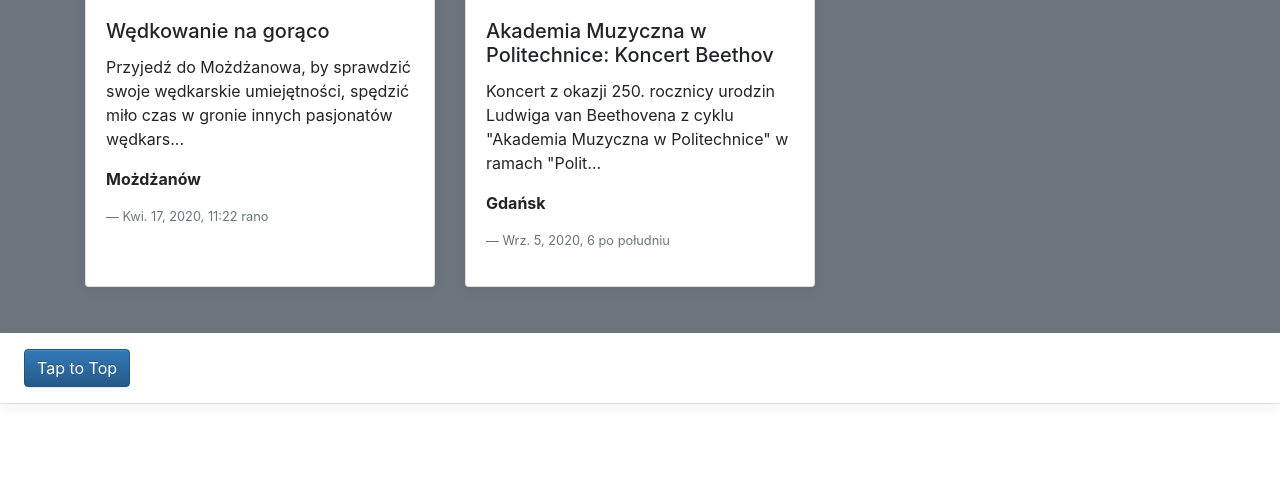
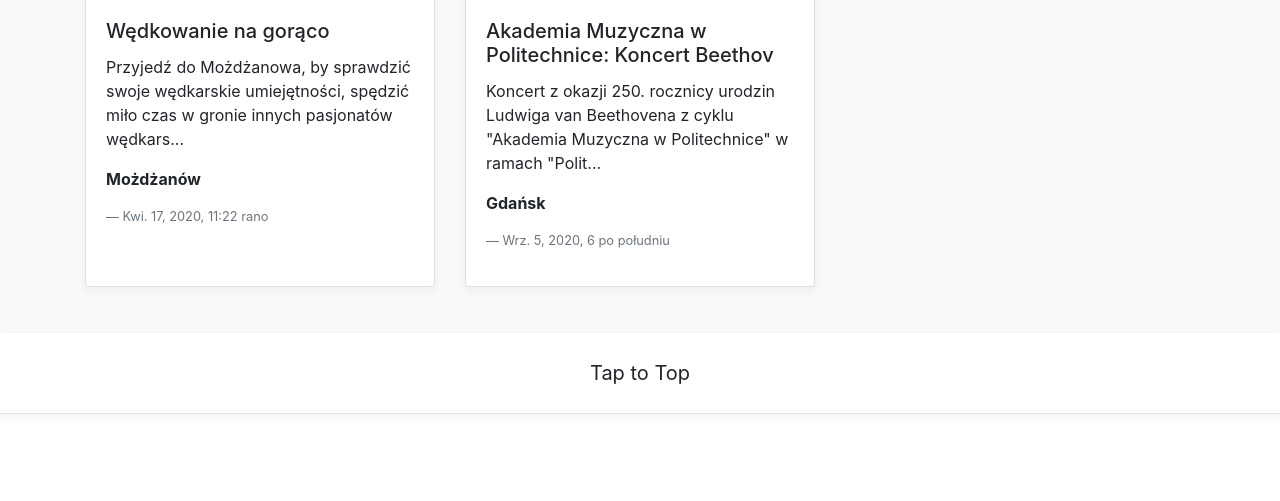
Before and after one commit to PythonProjectGroup/ticketsparty-backend, a Django app: page / in a window 1280 px wide. Shown: the part 299-800 px from the top of the page. Run offline with Django 3.2, Linux system fonts and the light colour scheme; data comes from the database, SQL or seed files in the repository; some libraries are stand-ins or nearby versions.

Commit message:
changed background and tap to top button

```diff
--- a/backend/templates/backend/index.html
+++ b/backend/templates/backend/index.html
@@ -15,7 +15,7 @@
 
     <body>
     <main>
-        <div class="bg-secondary">
+        <div class="bg-light">
             <div class="d-flex flex-column flex-md-row align-items-center p-3 px-md-4 mb-3 bg-white border-bottom box-shadow">
                     <h5 class="my-0 mr-md-auto font-weight-normal">Tickets Party</h5>
                     <nav>
@@ -53,8 +53,8 @@
                     Nie ma eventów :(
                 {% endif %}
             </div>
-            <div class="d-flex  p-3 px-md-4 mb-3 bg-white border-bottom box-shadow">
-                <a id="back-to-top" href="#" class="btn btn-primary center-block" role="button"  data-toggle="tooltip">
+            <div class="d-flex justify-content-center p-3 px-md-4 mb-3  bg-white border-bottom box-shadow">
+                <a id="back-to-top" href="#" class="btn btn-lg center-block" role="button"  data-toggle="tooltip">
                     <span class="glyphicon glyphicon-chevron-up"></span>Tap to Top</a>
             </div>
         </div>
```
